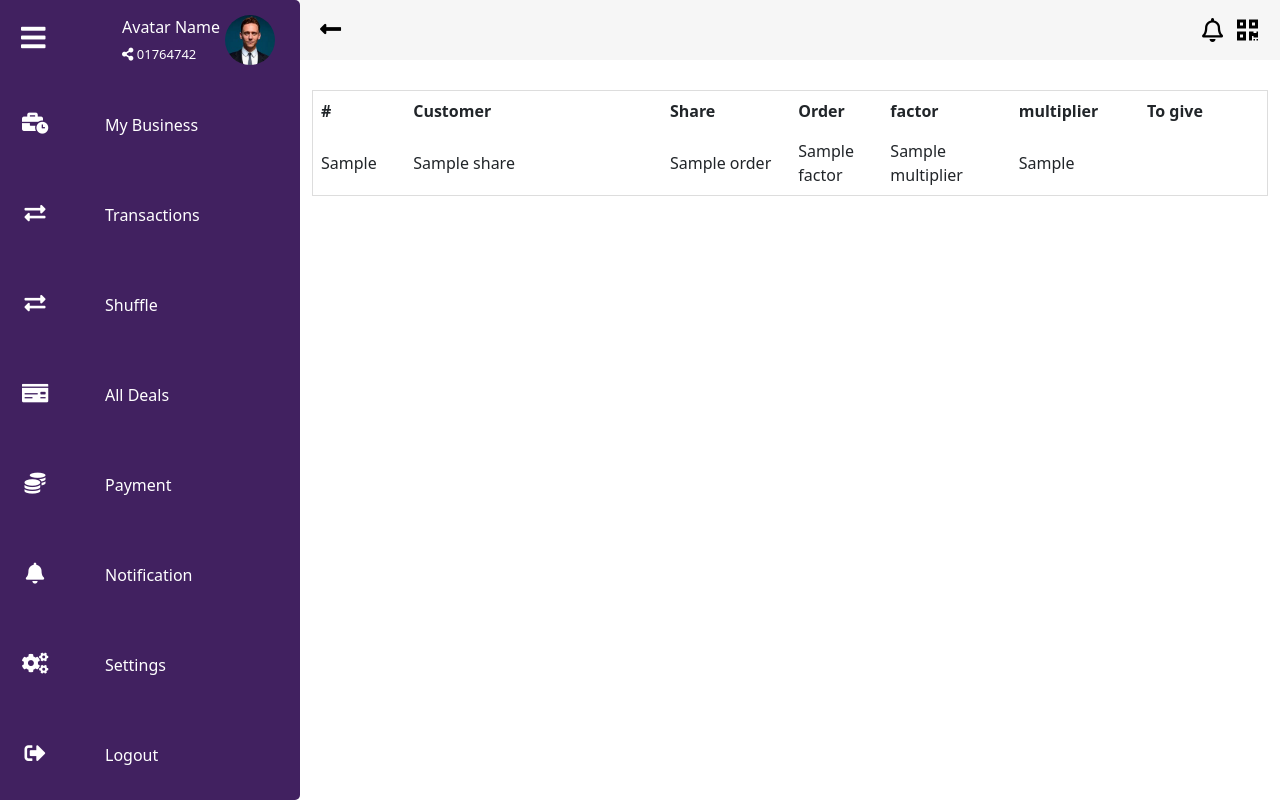
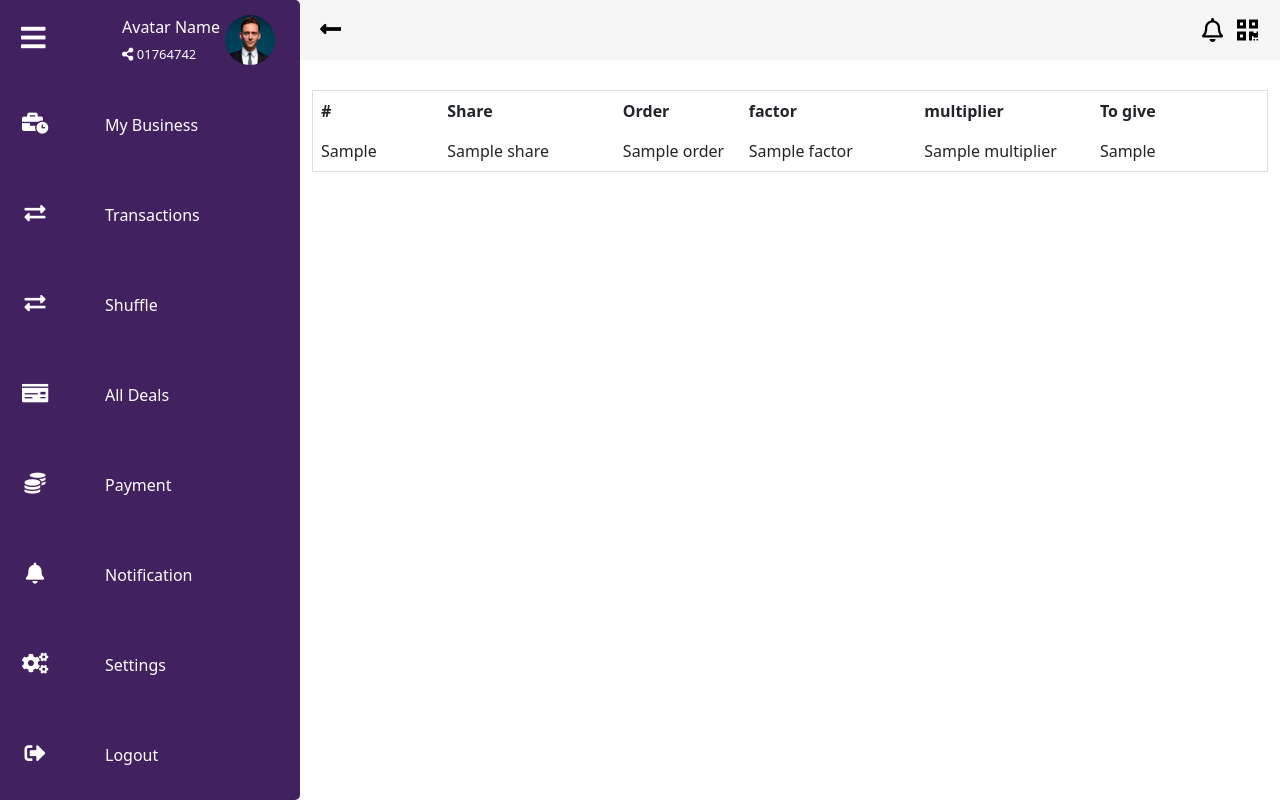
Before and after one commit to Aparnatn/irichapp, a Django app: template core/templates/shuffle.html in a window 1280 px wide. Run offline with Django 3.2, Linux system fonts and the light colour scheme; tables that the repository leaves empty hold one stand-in row (values such as "Sample post"); the template is opened without the code that fills it: values that come from a table or form of the project are taken from there, most other values are stand-ins (such as "Sample title", 1, 10 or a date in 2020); some libraries are stand-ins or nearby versions.

Commit message:
names commits

```diff
--- a/core/templates/shuffle.html
+++ b/core/templates/shuffle.html
@@ -126,7 +126,7 @@
                 <table>
                     <thead>
                         <th width="50px;">#</th>
-                        <th width="200px;">Customer</th>
+
                         <th width="100px;">Share</th>
                         <th width="50px;">Order</th>
                         <th width="100px;">factor</th>
```
